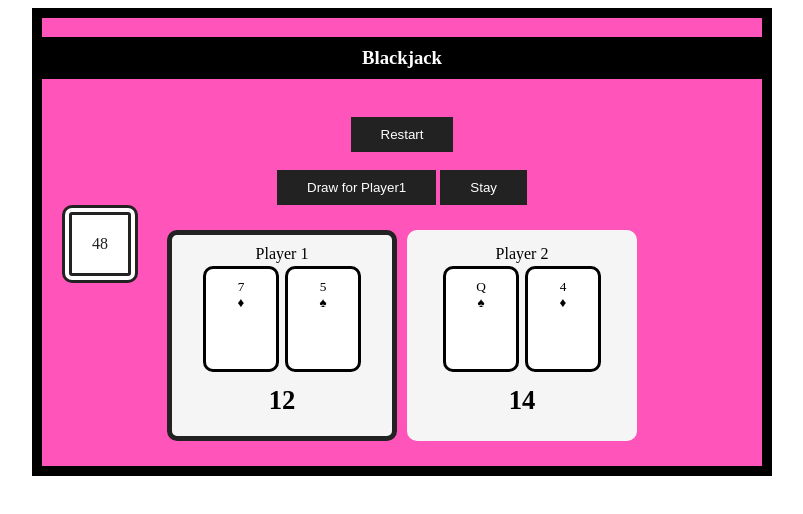
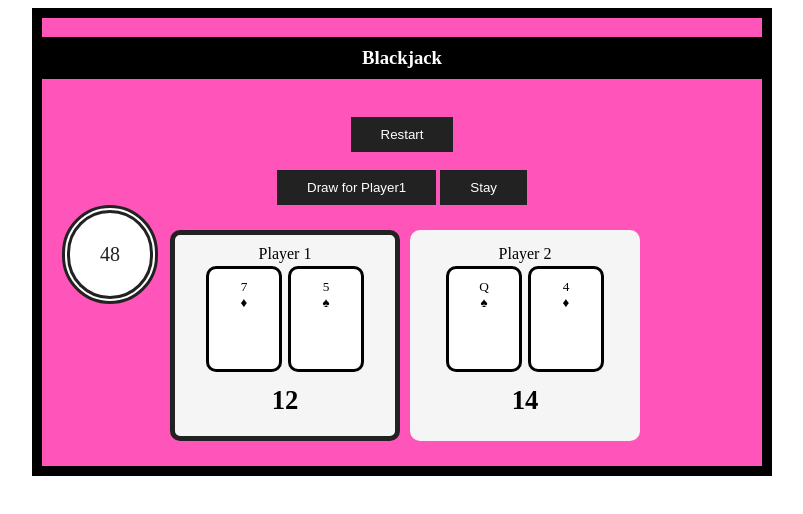
Before and after one commit to gergodanko/Blekzsek, a plain HTML site: page index.html in a window 1280 px wide. Both pictures are taken after a click on the button "Against Player". Shown: the whole page, without its empty margins (238-1041 px from the left). Drawn offline with Linux system fonts and the light colour scheme.

Commit message:
Round coin to count money

```diff
--- a/main.css
+++ b/main.css
@@ -97,10 +97,11 @@ text-align: center;
     float:left;
     background: white;
     color:#222;
-    padding: 20px;
-    border-radius:10px;
-    border: double 10px;
-    font-size: 12pt;
+    padding: 30px;
+    border-radius:50px;
+    border: double 15px;
+    font-size: 15pt;
+    border-width: 8px;
 }
 
 .btn
--- a/main.js
+++ b/main.js
@@ -246,6 +246,7 @@
 
         function stay()
         {
+
             document.getElementById('changebtn').value = 'Draw for Player2';
             isThisHigher();
 
```
